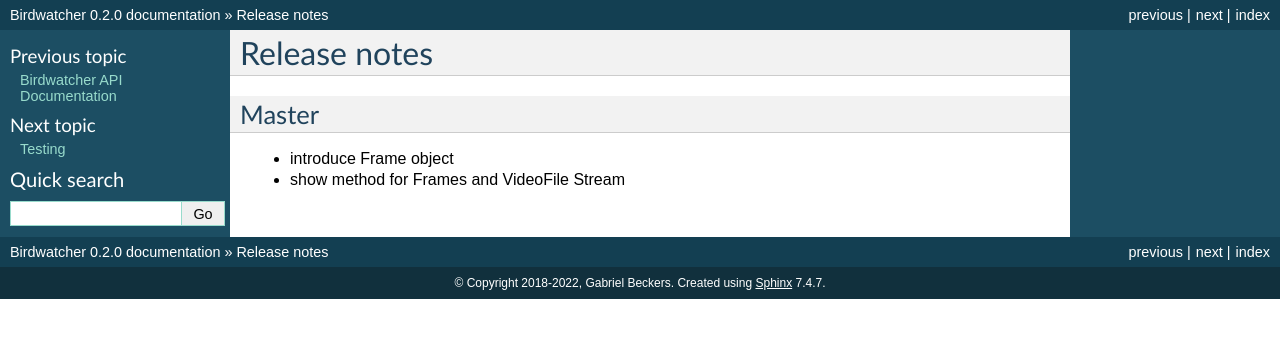
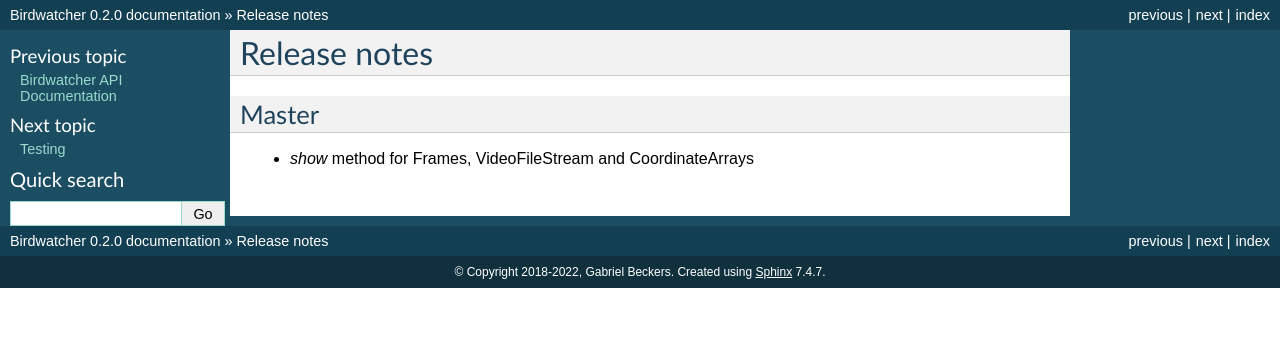
Before and after one commit to gbeckers/Birdwatcher, a Sphinx documentation site: the page built from docs/releasenotes.rst, in a window 1280 px wide. Shown: the top 338 px of the page. Built offline with Sphinx 7.4.7, drawn with Linux system fonts in a browser that asks for light colours.

Commit message:
implement show method for coordinate arrays

```diff
--- a/docs/releasenotes.rst
+++ b/docs/releasenotes.rst
@@ -3,5 +3,4 @@ Release notes
 
 Master
 ------
-- introduce Frame object
-- show method for Frames and VideoFile Stream
+- `show` method for Frames, VideoFileStream and CoordinateArrays
```
